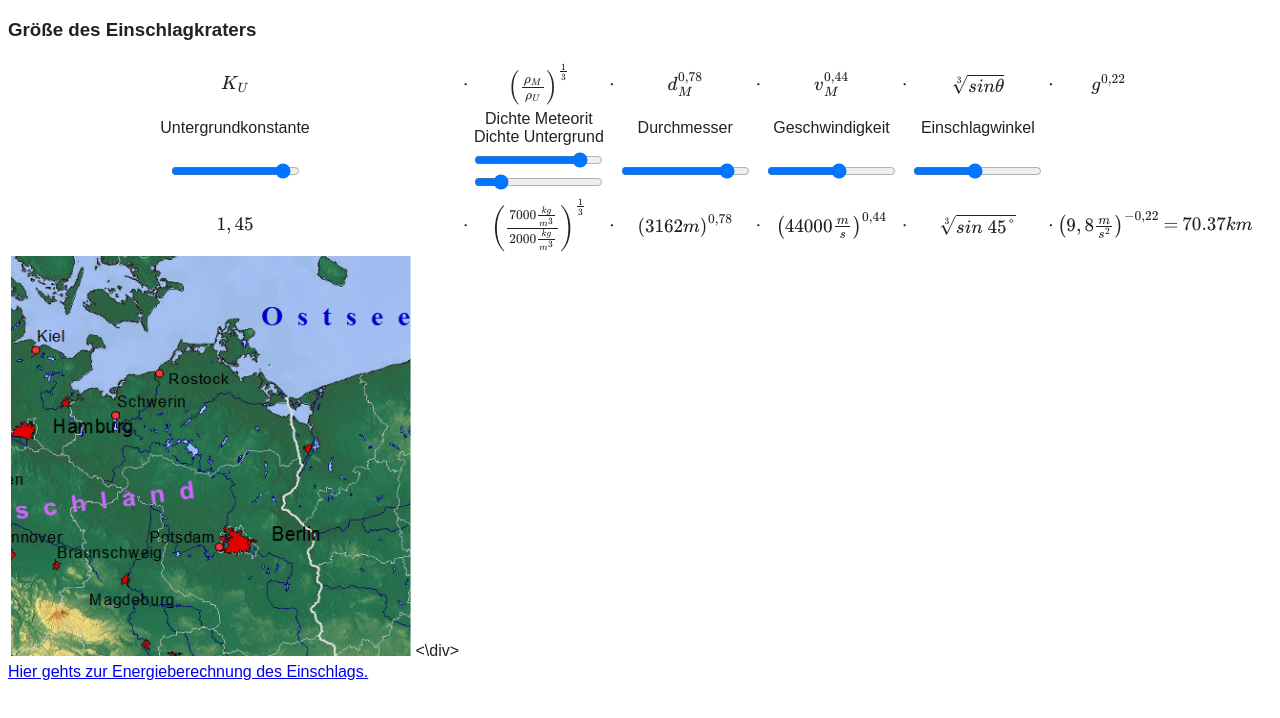
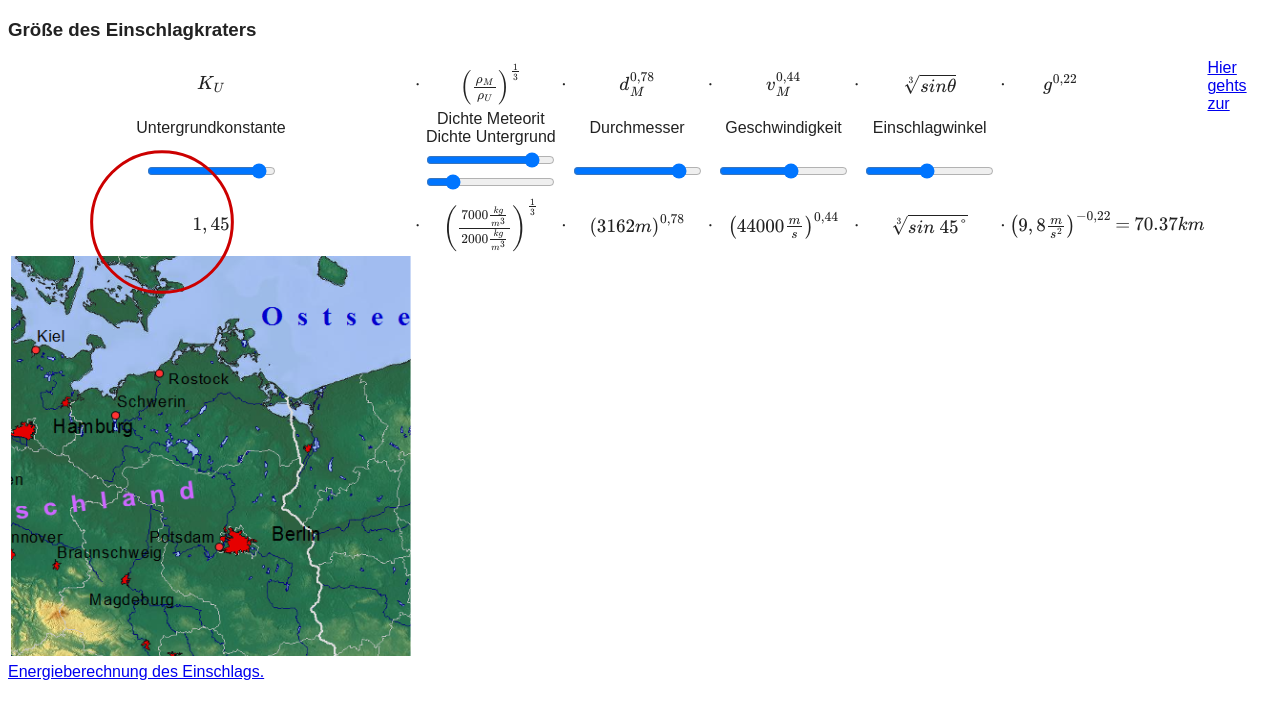
Before and after one commit to DLRSchoollabBA/Meteorite-Kraterberechnung, a plain HTML site: page index.html in a window 1280 px wide. Drawn offline with nearby package versions, Linux system fonts and the light colour scheme.

Commit message:
Update index.html

```diff
--- a/index.html
+++ b/index.html
@@ -47,7 +47,7 @@
 
             var ctx = can.getContext("2d");
             ctx.beginPath();
-            ctx.arc(can.style.left+160, can.style.top+220, r, 0, Math.PI * 2, false);
+            ctx.arc(img.offsetLeft+160, img.offsetTop+220, r, 0, Math.PI * 2, false);
             ctx.lineWidth = 3;
             ctx.strokeStyle = '#cc0000';
             ctx.clearRect(0, 0, can.width, can.height);
@@ -153,7 +153,7 @@
         <div id='mapmitkreis'>
         <img src='./img/Norddeutschland_Wiki.png' width='400' height='400' id='map'>
         <canvas id='mycanvas' width='400' height='400'></canvas>
-        <\div>
+        <div>
     </td>
   </tr>
 </table>
```
